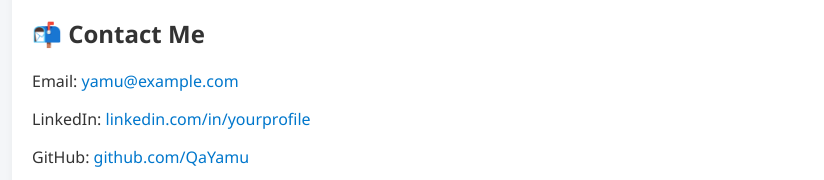
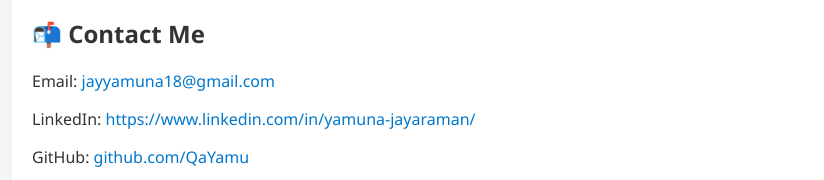
Before and after one commit to QaYamu/QaYamu.github.io, a plain HTML site: page index.html in a window 1280 px wide. Shown: the part 2148-2328 px from the top of the page, without its empty margins (178-1002 px from the left). Drawn offline with Linux system fonts and the light colour scheme.

Commit message:
Update index.html

```diff
--- a/index.html
+++ b/index.html
@@ -3,7 +3,7 @@
 <head>
   <meta charset="UTF-8" />
   <meta name="viewport" content="width=device-width, initial-scale=1.0"/>
-  <title>Yamu | QA Engineer</title>
+  <title>Yamuna | QA Engineer</title>
   <style>
     :root {
       --bg-color: #f4f6f8;
@@ -138,7 +138,7 @@
 
   <div class="container">
     <header>
-      <img src="https://i.pravatar.cc/150 " alt="Yamu Profile" class="profile-pic">
+      <img src="https://github.com/QaYamu/QaYamu.github.io/blob/main/profilepic.jpeg" alt="Yamu Profile" class="profile-pic">
       <h1>Hi, I'm Yamuna 👋</h1>
       <p><strong>Test Lead | SDET | QA Automation Engineer</strong><br>
       11+ years of experience building test automation frameworks using Java, REST Assured, Selenium, JMeter, and AWS.</p>
@@ -211,8 +211,8 @@
 
     <div class="section">
       <h2>📬 Contact Me</h2>
-      <p>Email: <a href="mailto:yamu@example.com">yamu@example.com</a></p>
-      <p>LinkedIn: <a href="https://www.linkedin.com/in/yourprofile " target="_blank">linkedin.com/in/yourprofile</a></p>
+      <p>Email: <a href="mailto:yamu@example.com">jayyamuna18@gmail.com</a></p>
+      <p>LinkedIn: <a href="https://www.linkedin.com/in/yourprofile " target="_blank">https://www.linkedin.com/in/yamuna-jayaraman/</a></p>
       <p>GitHub: <a href="https://github.com/QaYamu " target="_blank">github.com/QaYamu</a></p>
     </div>
 
```
